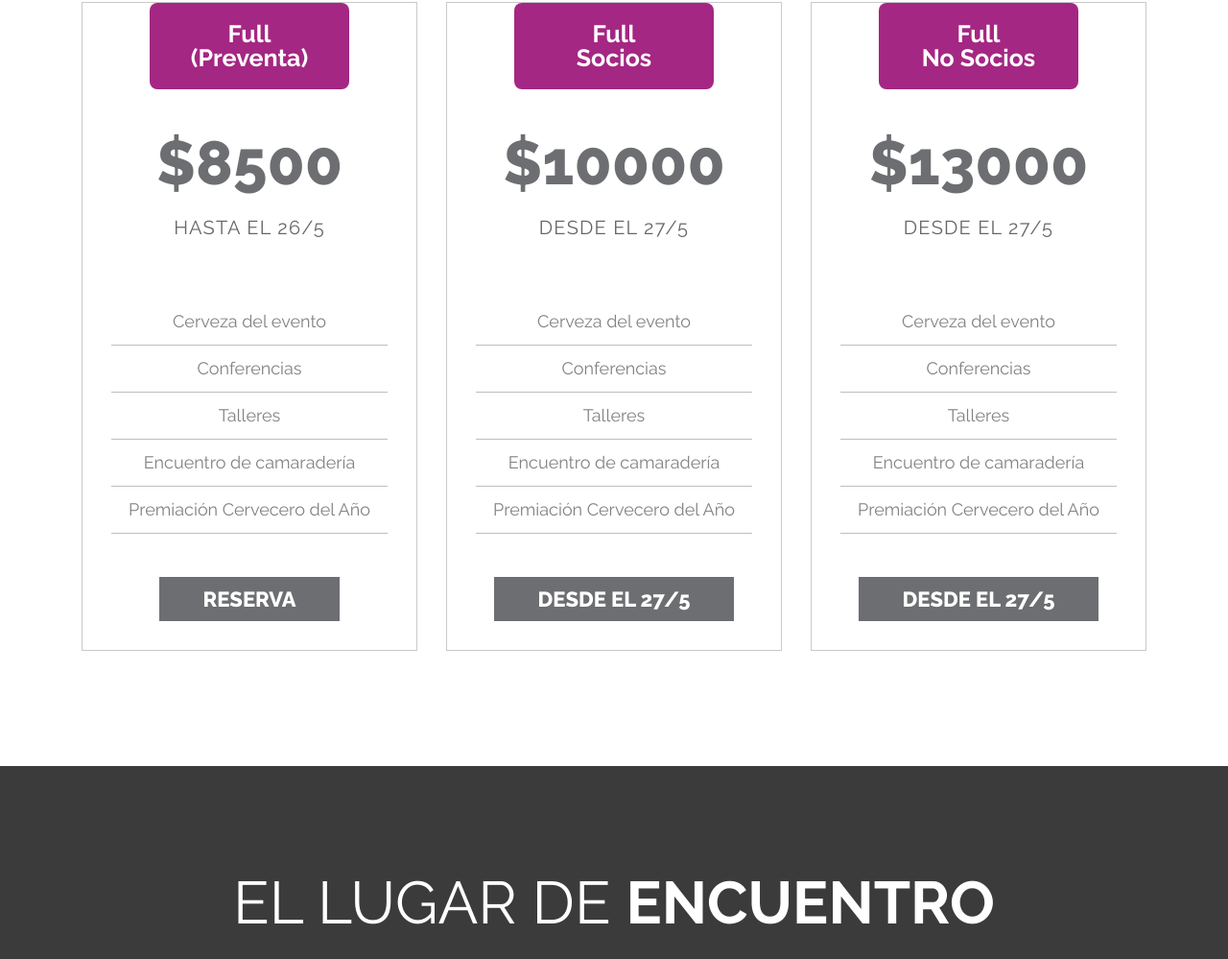
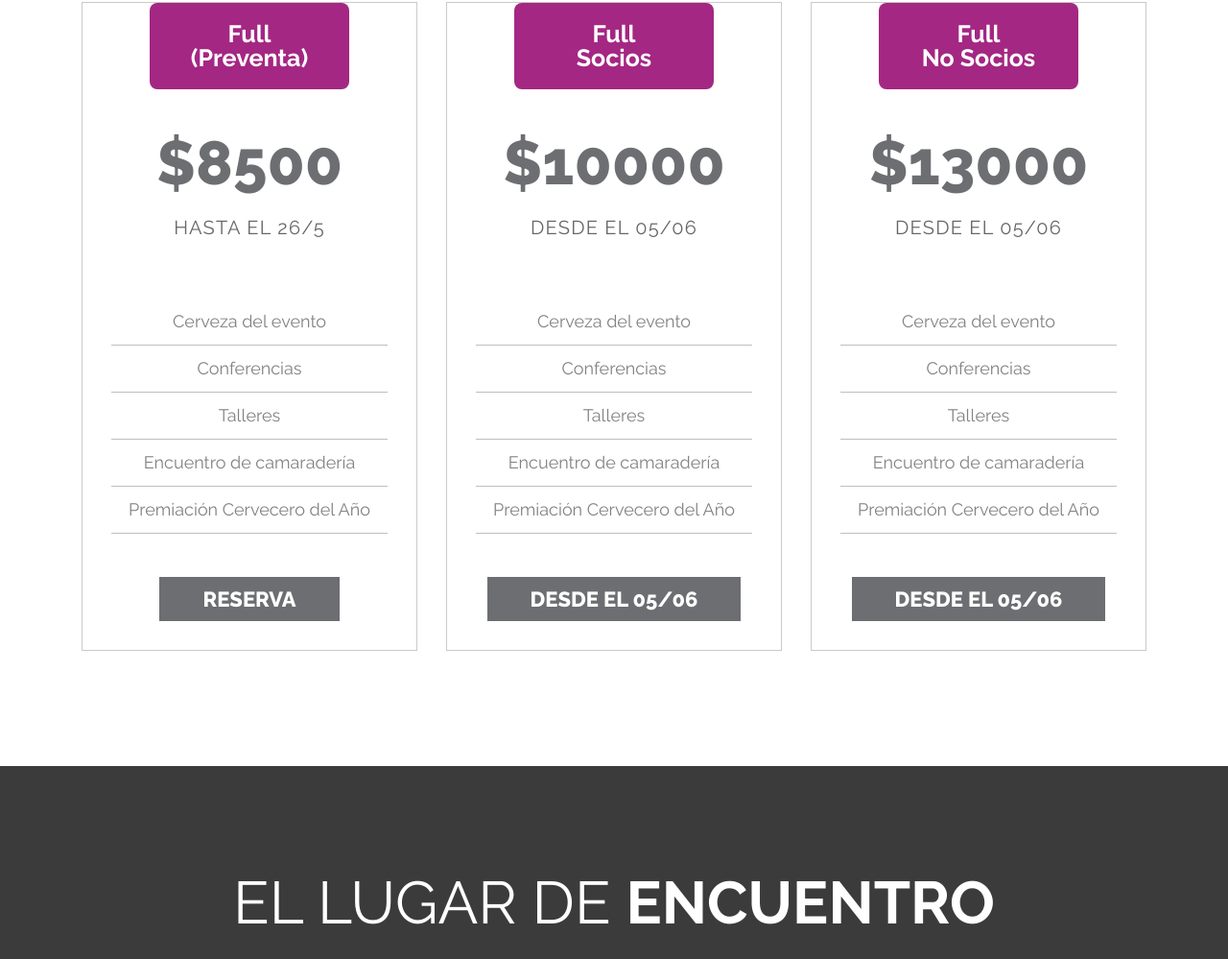
Before and after one commit to cesardmoro/sc-festival, a plain HTML site: page index.html in a window 1280 px wide. Shown: the part 4844-5843 px from the top of the page at 96% size. Drawn offline with Linux system fonts and the light colour scheme; some packages are replaced by stand-ins of ours.

Commit message:
Update index.html

```diff
--- a/index.html
+++ b/index.html
@@ -612,7 +612,7 @@
                                     </div>
                                    <div class="tb-rate">
                                         <h1>$10000</h1>
-                                        <span>Desde el 27/5</span>
+                                        <span>Desde el 05/06</span>
                                     </div>
                                     <ul>
                                         <li><span>Cerveza del evento</span></li>
@@ -621,7 +621,7 @@
                                         <li><span>Encuentro de camaradería</span></li>
                                         <li><span>Premiación Cervecero del Año</span></li>
                                     </ul>
-                                    <a href="#price" title="">Desde el 27/5</a>
+                                    <a href="#price" title="">Desde el 05/06</a>
                                 </div>
                                 <!--price-table end-->
                             </div>
@@ -632,7 +632,7 @@
                                     </div>
                                    <div class="tb-rate">
                                         <h1>$13000</h1>
-                                        <span>Desde el 27/5</span>
+                                        <span>Desde el 05/06</span>
                                     </div>
                                     <ul>
                                         <li><span>Cerveza del evento</span></li>
@@ -641,7 +641,7 @@
                                         <li><span>Encuentro de camaradería</span></li>
                                         <li><span>Premiación Cervecero del Año</span></li>
                                     </ul>
-                                    <a href="#price" title="">Desde el 27/5</a>
+                                    <a href="#price" title="">Desde el 05/06</a>
                                 </div>
                                 <!--price-table end-->
 
```
